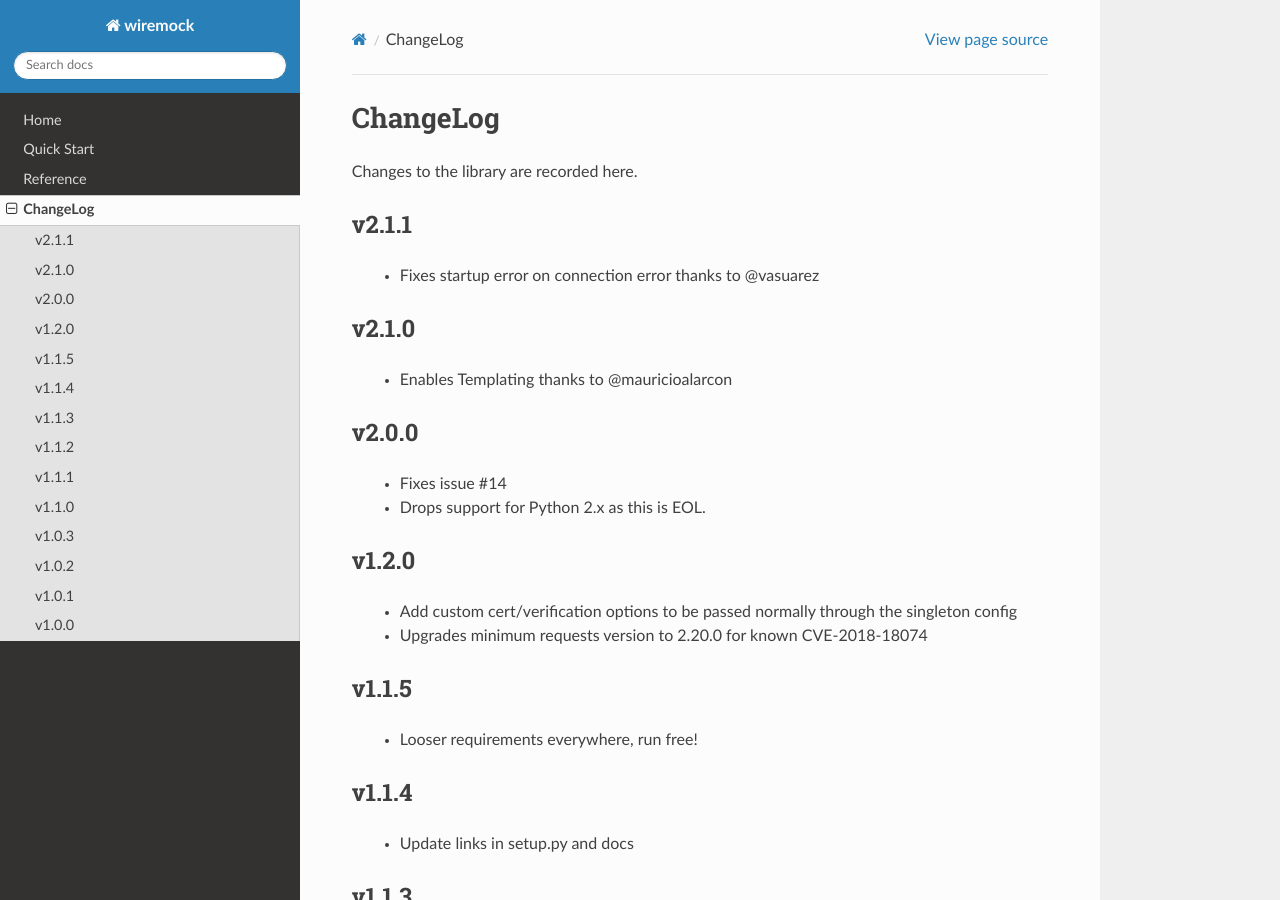
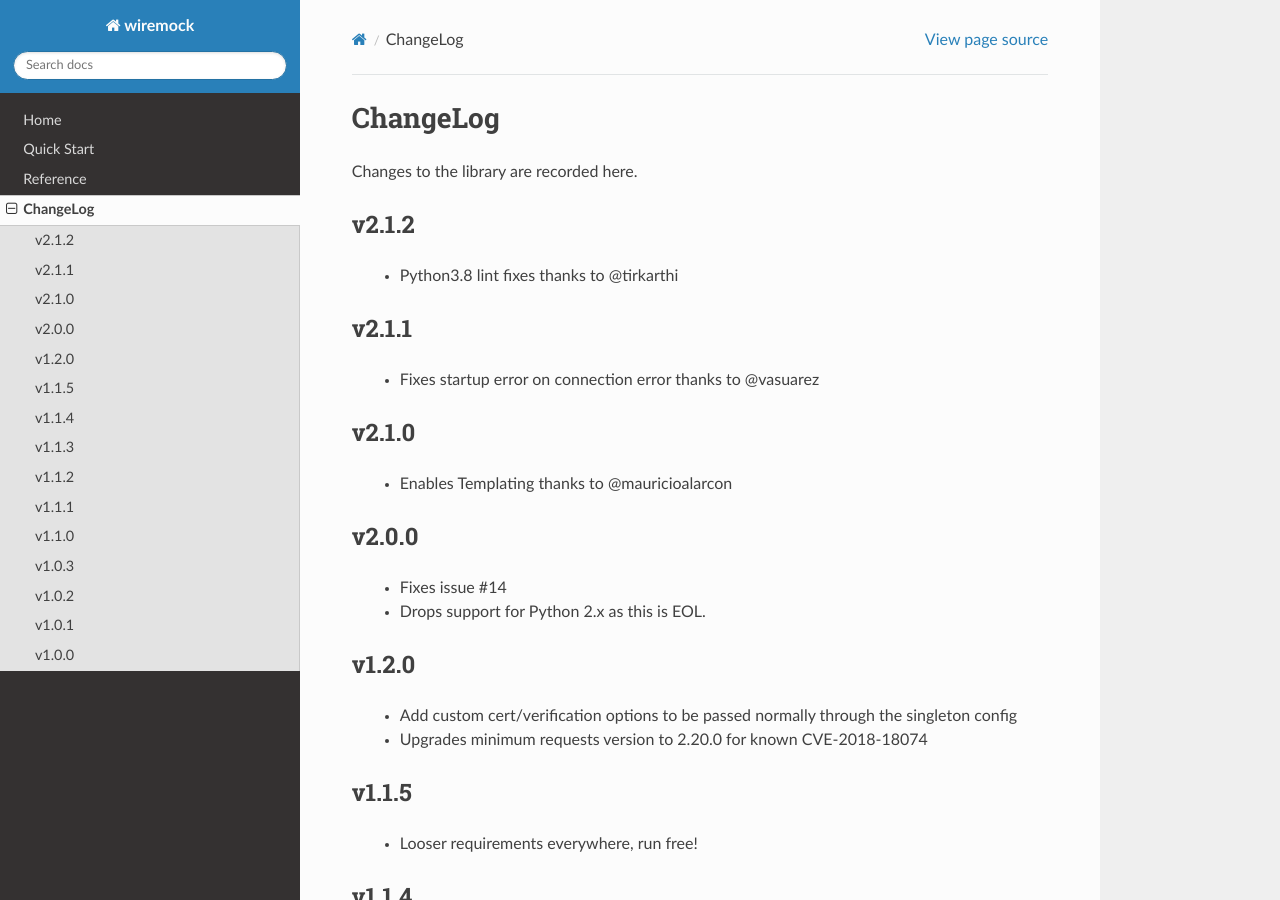
Before and after one commit to wiremock/python-wiremock, a Sphinx documentation site: the page built from docs/changelog.rst, in a window 1280 px wide and 900 px high. Built offline with Sphinx 7.4.7 and the Read the Docs theme 2.0.0, drawn with Linux system fonts in a browser that asks for light colours.

Commit message:
bump version to 2.1.2

```diff
--- a/docs/changelog.rst
+++ b/docs/changelog.rst
@@ -4,6 +4,10 @@ ChangeLog
 =========
 
 Changes to the library are recorded here.
+
+v2.1.2
+------
+  * Python3.8 lint fixes thanks to @tirkarthi
 
 v2.1.1
 ------
```
Also changed, not shown: 1 other file.
